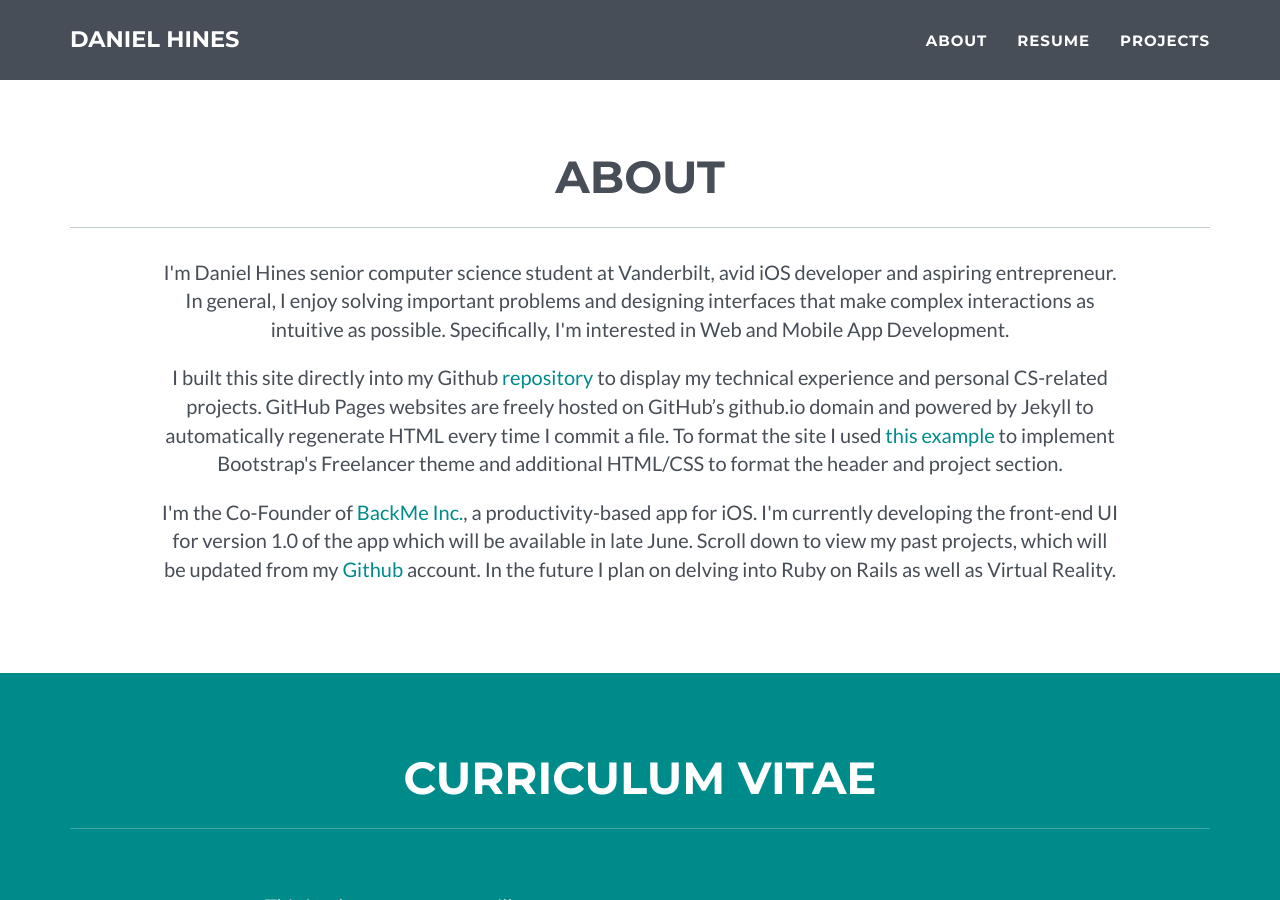
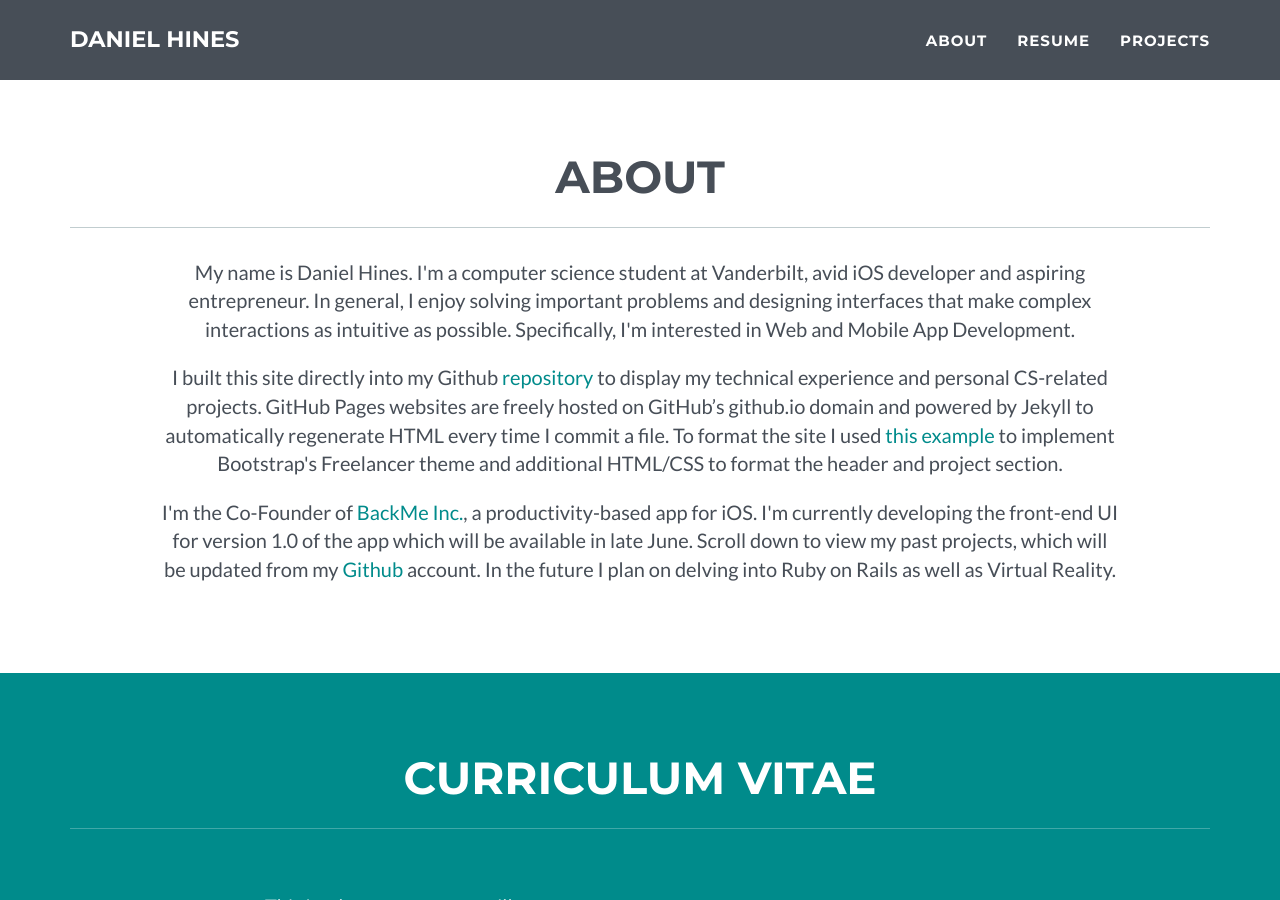
Before and after one commit to danielchines/danielchines.github.io, a Jekyll site: the page built from index.html, in a window 1280 px wide and 900 px high, scrolled down 751 px. Built offline with Jekyll 4.4.1, drawn with Linux system fonts in a browser that asks for light colours.

Commit message:
Update _config.yml

```diff
--- a/_config.yml
+++ b/_config.yml
@@ -30,7 +30,7 @@ color:
 # About section
 about:
   p1: |
-    I'm Daniel Hines senior computer science student at Vanderbilt, avid iOS developer and aspiring entrepreneur.
+    My name is Daniel Hines. I'm a computer science student at Vanderbilt, avid iOS developer and aspiring entrepreneur.
     In general, I enjoy solving important problems and designing interfaces that make complex interactions as intuitive as possible. Specifically, I'm interested in Web and Mobile App Development.
   p2: I built this site directly into my Github <a href="https://github.com/danielchines/danielchines.github.io">repository</a> to display my technical experience and personal CS-related projects. GitHub Pages websites are freely hosted on GitHub’s github.io domain and powered by Jekyll to automatically regenerate HTML every time I commit a file. To format the site I used <a href="https://github.com/jeromelachaud/freelancer-theme">this example</a> to implement Bootstrap's Freelancer theme and additional HTML/CSS to format the header and project section.
   p3: |
```
